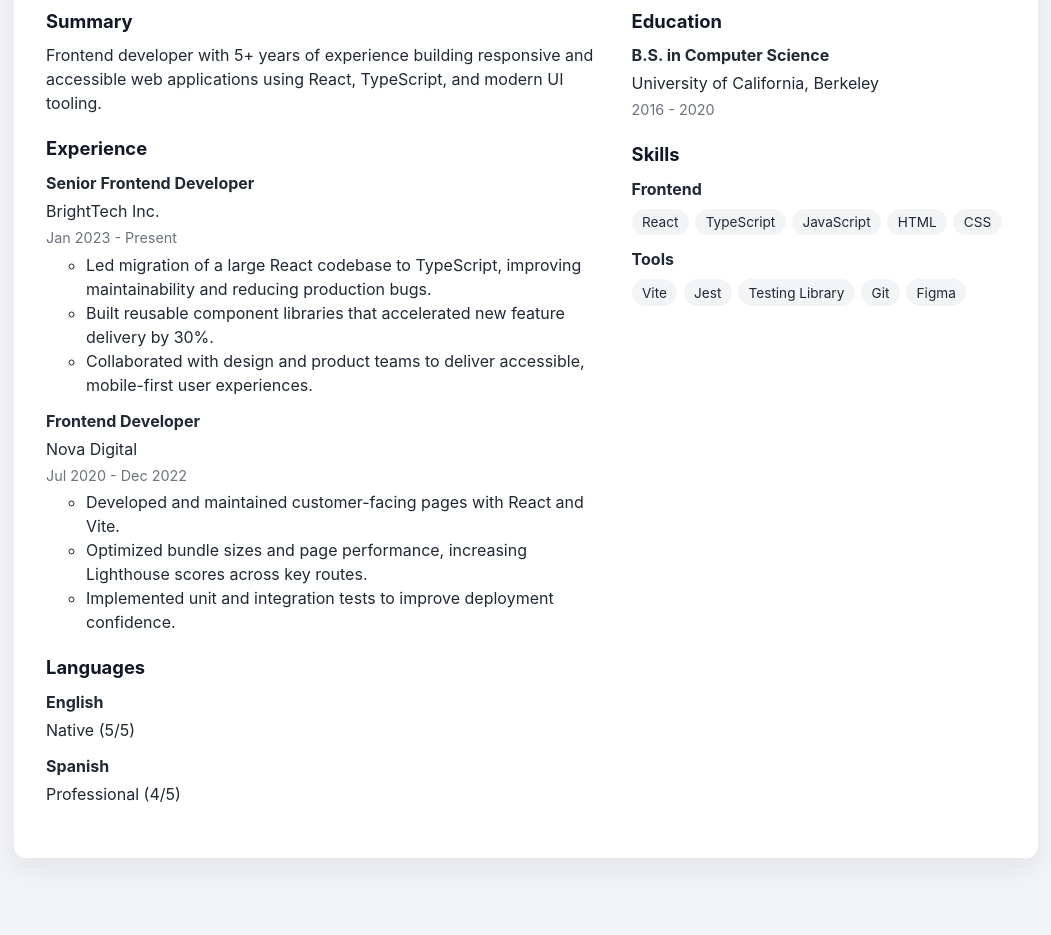
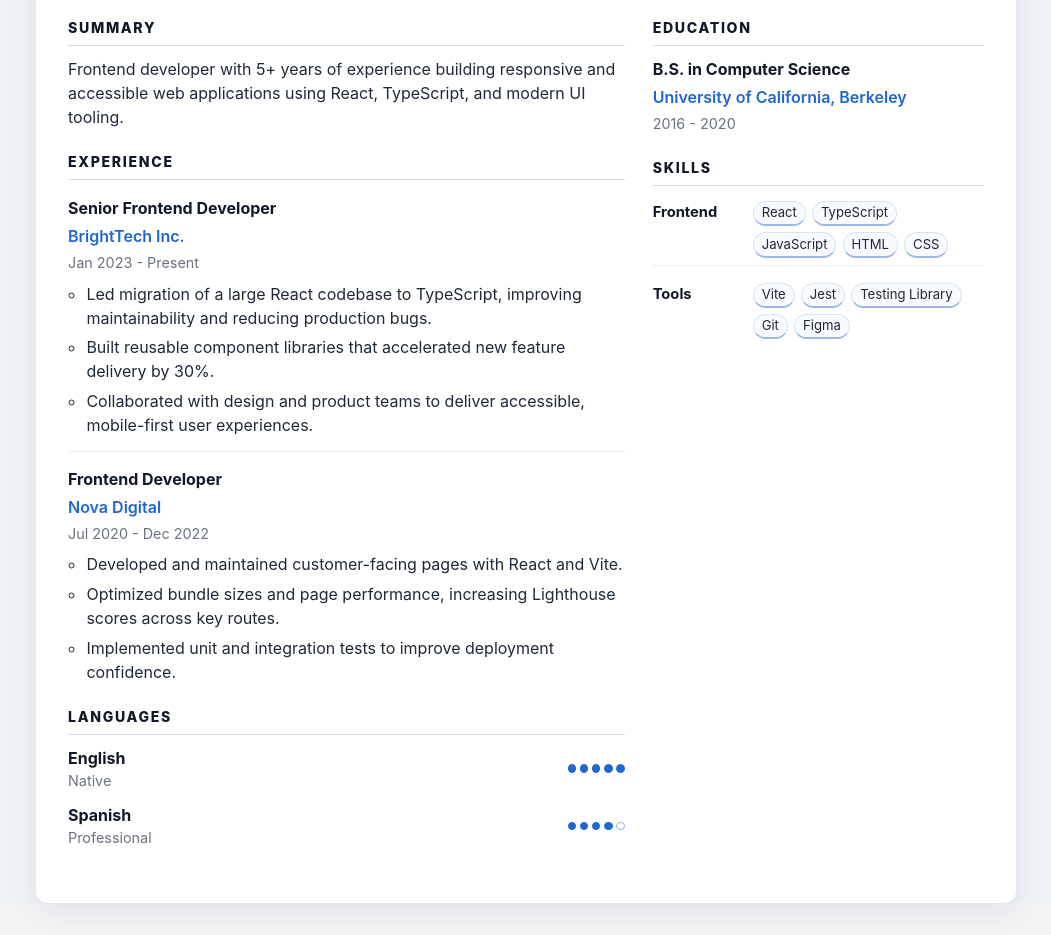
Before and after one commit to SaadMor/PARAAD, a React (Vite) app: page / in a window 1280 px wide. Shown: the part 200-1135 px from the top of the page, without its empty margins (114-1165 px from the left). Before the commit the page ends 1090 px from the top, so only its background shows below. Built offline with nearby package versions, Linux system fonts and the light colour scheme.

Commit message:
Add dedicated resume stylesheet and visual layout updates

```diff
--- a/src/components/EducationSection.tsx
+++ b/src/components/EducationSection.tsx
@@ -14,7 +14,11 @@ const EducationSection = ({ heading, items }: EducationSectionProps) => {
         {items.map((item) => (
           <li key={`${item.degree}-${item.institution}`}>
             <h3>{item.degree}</h3>
-            <p>{item.institution}</p>
+            <p>
+              <a className="link-like" href={item.institutionUrl} rel="noreferrer" target="_blank">
+                {item.institution}
+              </a>
+            </p>
             <p className="meta">{item.period}</p>
           </li>
         ))}
--- a/src/components/ExperienceSection.tsx
+++ b/src/components/ExperienceSection.tsx
@@ -10,11 +10,15 @@ const ExperienceSection = ({ heading, items }: ExperienceSectionProps) => {
   return (
     <section aria-labelledby="experience-heading">
       <SectionTitle id="experience-heading" title={heading} />
-      <ul className="section-list">
+      <ul className="section-list experience-list">
         {items.map((item) => (
           <li key={`${item.role}-${item.company}`}>
             <h3>{item.role}</h3>
-            <p>{item.company}</p>
+            <p>
+              <a className="link-like" href={item.companyUrl} rel="noreferrer" target="_blank">
+                {item.company}
+              </a>
+            </p>
             <p className="meta">{item.period}</p>
             <ul>
               {item.bullets.map((bullet) => (
--- a/src/components/LanguagesSection.tsx
+++ b/src/components/LanguagesSection.tsx
@@ -6,17 +6,32 @@ interface LanguagesSectionProps {
   items: LanguageItem[];
 }
 
+const DOT_COUNT = 5;
+
 const LanguagesSection = ({ heading, items }: LanguagesSectionProps) => {
   return (
     <section aria-labelledby="languages-heading">
       <SectionTitle id="languages-heading" title={heading} />
       <ul className="section-list">
         {items.map((language) => (
-          <li key={language.name}>
-            <h3>{language.name}</h3>
-            <p>
-              {language.level} ({language.rating}/5)
-            </p>
+          <li className="language-row" key={language.name}>
+            <div>
+              <h3>{language.name}</h3>
+              <p>{language.level}</p>
+            </div>
+            <div aria-label={`${language.rating} out of ${DOT_COUNT}`} className="proficiency-dots" role="img">
+              {Array.from({ length: DOT_COUNT }).map((_, index) => {
+                const filled = index < language.rating;
+
+                return (
+                  <span
+                    aria-hidden="true"
+                    className={`proficiency-dot${filled ? ' filled' : ''}`}
+                    key={`${language.name}-dot-${index + 1}`}
+                  />
+                );
+              })}
+            </div>
           </li>
         ))}
       </ul>
--- a/src/components/SectionTitle.tsx
+++ b/src/components/SectionTitle.tsx
@@ -4,7 +4,11 @@ interface SectionTitleProps {
 }
 
 const SectionTitle = ({ title, id }: SectionTitleProps) => {
-  return <h2 id={id}>{title}</h2>;
+  return (
+    <h2 className="section-title" id={id}>
+      {title}
+    </h2>
+  );
 };
 
 export default SectionTitle;
--- a/src/components/SkillsSection.tsx
+++ b/src/components/SkillsSection.tsx
@@ -10,7 +10,7 @@ const SkillsSection = ({ heading, items }: SkillsSectionProps) => {
   return (
     <section aria-labelledby="skills-heading">
       <SectionTitle id="skills-heading" title={heading} />
-      <ul className="section-list">
+      <ul className="section-list skills-list">
         {items.map((group) => (
           <li key={group.title}>
             <h3>{group.title}</h3>
--- a/src/data/resume.ts
+++ b/src/data/resume.ts
@@ -13,12 +13,14 @@ export interface Summary {
 export interface EducationItem {
   degree: string;
   institution: string;
+  institutionUrl: string;
   period: string;
 }
 
 export interface ExperienceItem {
   role: string;
   company: string;
+  companyUrl: string;
   period: string;
   bullets: string[];
 }
@@ -64,6 +66,7 @@ export const resumeData: ResumeData = {
     {
       degree: 'B.S. in Computer Science',
       institution: 'University of California, Berkeley',
+      institutionUrl: 'https://www.berkeley.edu',
       period: '2016 - 2020',
     },
   ],
@@ -72,6 +75,7 @@ export const resumeData: ResumeData = {
     {
       role: 'Senior Frontend Developer',
       company: 'BrightTech Inc.',
+      companyUrl: 'https://www.brighttech.com',
       period: 'Jan 2023 - Present',
       bullets: [
         'Led migration of a large React codebase to TypeScript, improving maintainability and reducing production bugs.',
@@ -82,6 +86,7 @@ export const resumeData: ResumeData = {
     {
       role: 'Frontend Developer',
       company: 'Nova Digital',
+      companyUrl: 'https://www.novadigital.com',
       period: 'Jul 2020 - Dec 2022',
       bullets: [
         'Developed and maintained customer-facing pages with React and Vite.',
--- a/src/main.tsx
+++ b/src/main.tsx
@@ -2,6 +2,7 @@ import React from 'react';
 import ReactDOM from 'react-dom/client';
 import App from './App';
 import './styles/global.css';
+import './styles/resume.css';
 
 ReactDOM.createRoot(document.getElementById('root')!).render(
   <React.StrictMode>
--- /dev/null
+++ b/src/styles/resume.css
@@ -0,0 +1,208 @@
+:root {
+  --page-bg: #eef1f5;
+  --card-bg: #ffffff;
+  --text: #1f2937;
+  --muted: #6b7280;
+  --heading: #111827;
+  --accent: #1f66d1;
+  --rule: #d6dbe5;
+}
+
+body {
+  margin: 0;
+  min-height: 100vh;
+  background: var(--page-bg);
+  color: var(--text);
+}
+
+.resume-page {
+  width: min(980px, calc(100% - 2rem));
+  margin: 2rem auto;
+  padding: 2rem;
+  background: var(--card-bg);
+  border-radius: 12px;
+  box-shadow: 0 10px 30px rgba(15, 23, 42, 0.08);
+}
+
+.resume-header {
+  margin-bottom: 1.75rem;
+}
+
+.resume-header h1 {
+  margin: 0;
+  font-size: clamp(2rem, 3.4vw, 2.7rem);
+  line-height: 1.1;
+  text-transform: uppercase;
+  letter-spacing: 0.08em;
+  color: var(--heading);
+}
+
+.subtitle {
+  margin: 0.4rem 0 0;
+  color: var(--accent);
+  font-weight: 700;
+}
+
+.contact-line {
+  margin: 0.45rem 0 0;
+  color: var(--muted);
+  font-size: 0.95rem;
+}
+
+.resume-grid {
+  display: grid;
+  grid-template-columns: minmax(0, 1.68fr) minmax(260px, 1fr);
+  gap: 1.75rem;
+}
+
+section {
+  margin-bottom: 1.4rem;
+}
+
+.section-title {
+  margin: 0 0 0.65rem;
+  padding-bottom: 0.45rem;
+  font-size: 0.88rem;
+  text-transform: uppercase;
+  letter-spacing: 0.12em;
+  font-weight: 800;
+  color: var(--heading);
+  border-bottom: 1px solid var(--rule);
+}
+
+h3 {
+  margin: 0;
+  font-size: 1rem;
+  color: var(--heading);
+}
+
+p {
+  margin: 0.25rem 0;
+}
+
+a.link-like {
+  color: var(--accent);
+  text-decoration: none;
+  font-weight: 600;
+}
+
+a.link-like:hover {
+  text-decoration: underline;
+}
+
+.meta {
+  color: var(--muted);
+  font-size: 0.9rem;
+}
+
+.section-list {
+  list-style: none;
+  margin: 0;
+  padding: 0;
+}
+
+.experience-list > li {
+  margin-bottom: 0;
+  padding: 0.35rem 0 0.9rem;
+  border-bottom: 1px solid #e8ecf3;
+}
+
+.experience-list > li + li {
+  padding-top: 0.9rem;
+}
+
+.experience-list > li:last-child {
+  border-bottom: none;
+  padding-bottom: 0;
+}
+
+.experience-list ul {
+  margin: 0.5rem 0 0;
+  padding-left: 1.15rem;
+}
+
+.experience-list ul li + li {
+  margin-top: 0.35rem;
+}
+
+.skills-list > li {
+  display: flex;
+  align-items: baseline;
+  gap: 0.75rem;
+  padding: 0.3rem 0 0.45rem;
+  border-bottom: 1px solid #eceff5;
+}
+
+.skills-list > li:last-child {
+  border-bottom: none;
+}
+
+.skills-list h3 {
+  margin: 0;
+  min-width: 88px;
+  font-size: 0.92rem;
+}
+
+.tag-list {
+  display: flex;
+  flex-wrap: wrap;
+  gap: 0.38rem;
+  list-style: none;
+  margin: 0;
+  padding: 0;
+}
+
+.tag-list li {
+  display: inline-flex;
+  align-items: center;
+  padding: 0.08rem 0.5rem;
+  border-radius: 999px;
+  border: 1px solid #d8e2f3;
+  background: #f7faff;
+  border-bottom: 2px solid #9db8e8;
+  font-size: 0.82rem;
+}
+
+.language-row {
+  display: flex;
+  justify-content: space-between;
+  align-items: center;
+  gap: 0.5rem;
+}
+
+.language-row p {
+  margin: 0;
+  color: var(--muted);
+  font-size: 0.9rem;
+}
+
+.proficiency-dots {
+  display: inline-flex;
+  gap: 0.24rem;
+}
+
+.proficiency-dot {
+  width: 0.52rem;
+  height: 0.52rem;
+  border-radius: 999px;
+  border: 1px solid #9fb4d9;
+  background: transparent;
+}
+
+.proficiency-dot.filled {
+  background: var(--accent);
+  border-color: var(--accent);
+}
+
+@media (max-width: 900px) {
+  .resume-page {
+    width: min(980px, calc(100% - 1.25rem));
+    margin: 1rem auto;
+    padding: 1.25rem;
+  }
+
+  .resume-grid {
+    grid-template-columns: 1fr;
+    gap: 0;
+  }
+}
```
